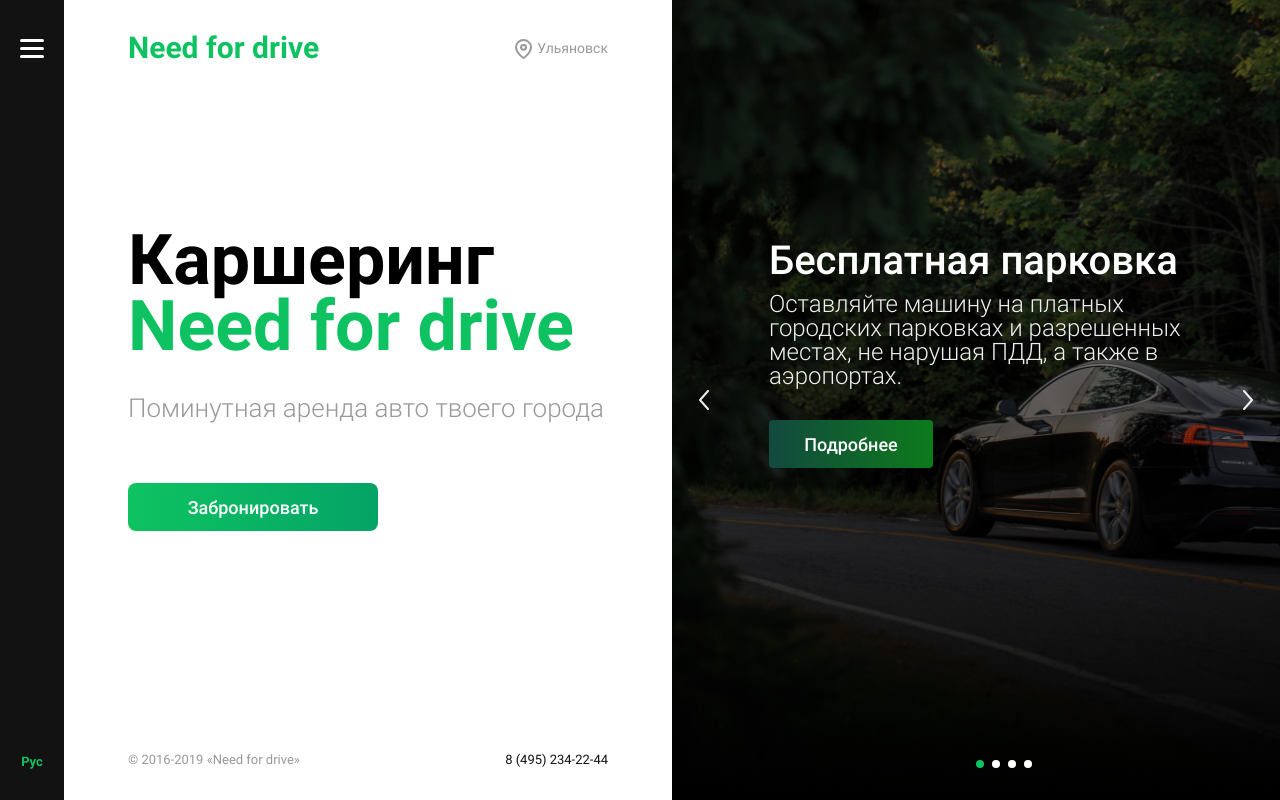
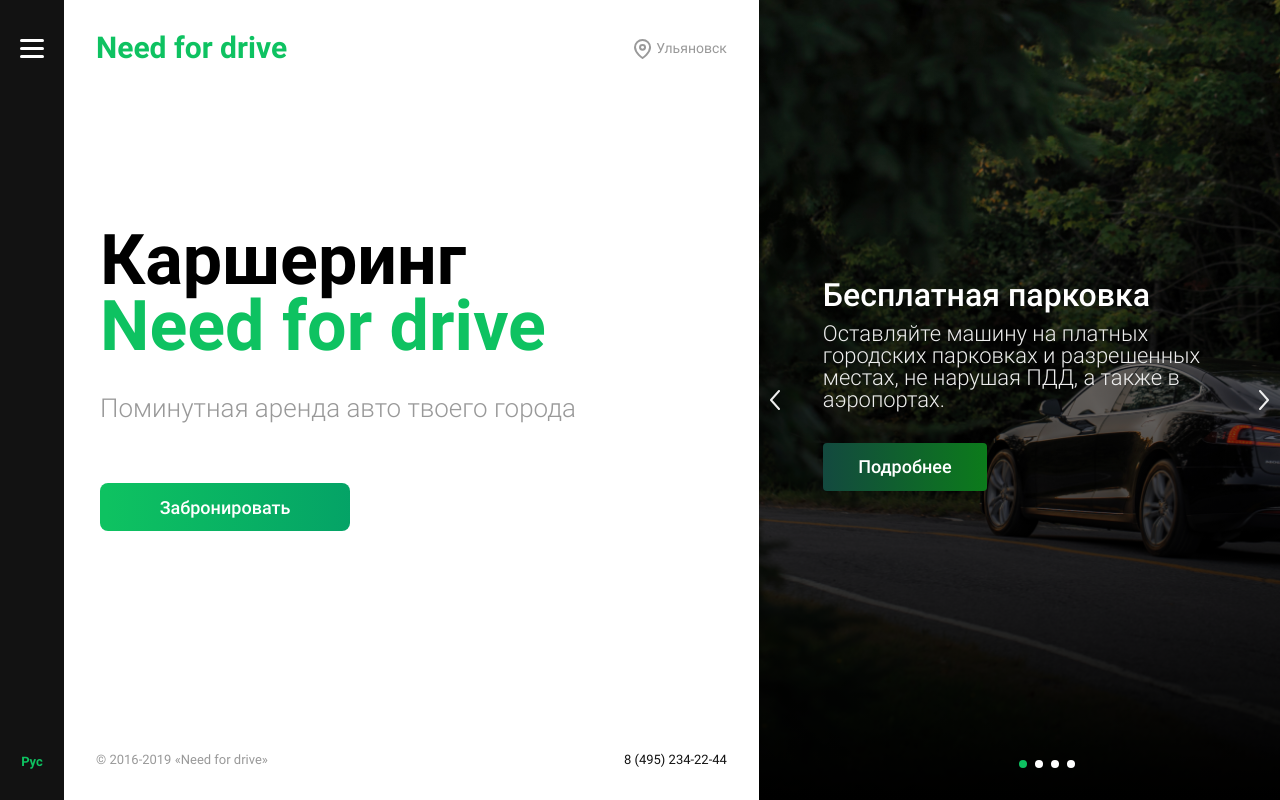
Before and after one commit to albinam/need-for-drive, a React (Create React App) app: page /#/ in a window 1280 px wide. Built offline with nearby package versions, Linux system fonts and the light colour scheme.

Commit message:
исправление брейкпоинтов

```diff
--- a/src/components/MainPageContent/MainPageContent.scss
+++ b/src/components/MainPageContent/MainPageContent.scss
@@ -124,13 +124,22 @@
   .content-container {
     width: 100vw;
   }
+
   .header {
     padding: 16px 16px 0 62px;
-    flex-flow: column nowrap;
+    flex-direction: column;
+
+    &_title{
+      margin-left: auto;
+    }
 
     &_city {
       height: 18px;
-      justify-content: flex-end;
+      margin-top: 8px;
+
+      &_logo{
+        margin-left: auto;
+      }
     }
   }
   .content {
@@ -159,18 +168,18 @@
     justify-content: flex-end;
     margin-left: -50px;
     height: 72px;
-    padding: 0;
+    padding-right: 16px;
     background-color: $color-main;
 
     &_copyright {
       color: $color-gray-light;
       margin-top: 8px;
-      margin-left: 131px;
+      margin-left: auto;
     }
 
     &_phone {
       color: $color-accent;
-      margin-left: 201px;
+      margin-left: auto;
       margin-top: 16px;
 
       &:hover {
--- a/src/components/Menu/Menu.scss
+++ b/src/components/Menu/Menu.scss
@@ -206,8 +206,8 @@
 
     &_full {
       &.open {
-        width: 320px;
-        background: $color-menu-back 320px;
+        width: 100%;
+        background: $color-menu-back;
         padding: 80px 110px 0 28px;
       }
     }
--- a/src/styles/vars.scss
+++ b/src/styles/vars.scss
@@ -1,9 +1,9 @@
 @import 'fonts';
 
 $desktopSize: 1440px;
-$desktopMinSize: 1024px;
-$tabletSize: 768px;
-$mobileSizeW: 320px;
+$desktopMinSize: 1439px;
+$tabletSize: 1023px;
+$mobileSizeW: 767px;
 
 $fontLight: "Roboto Light", sans-serif;
 $fontRegular: "Roboto Regular", sans-serif;
```
